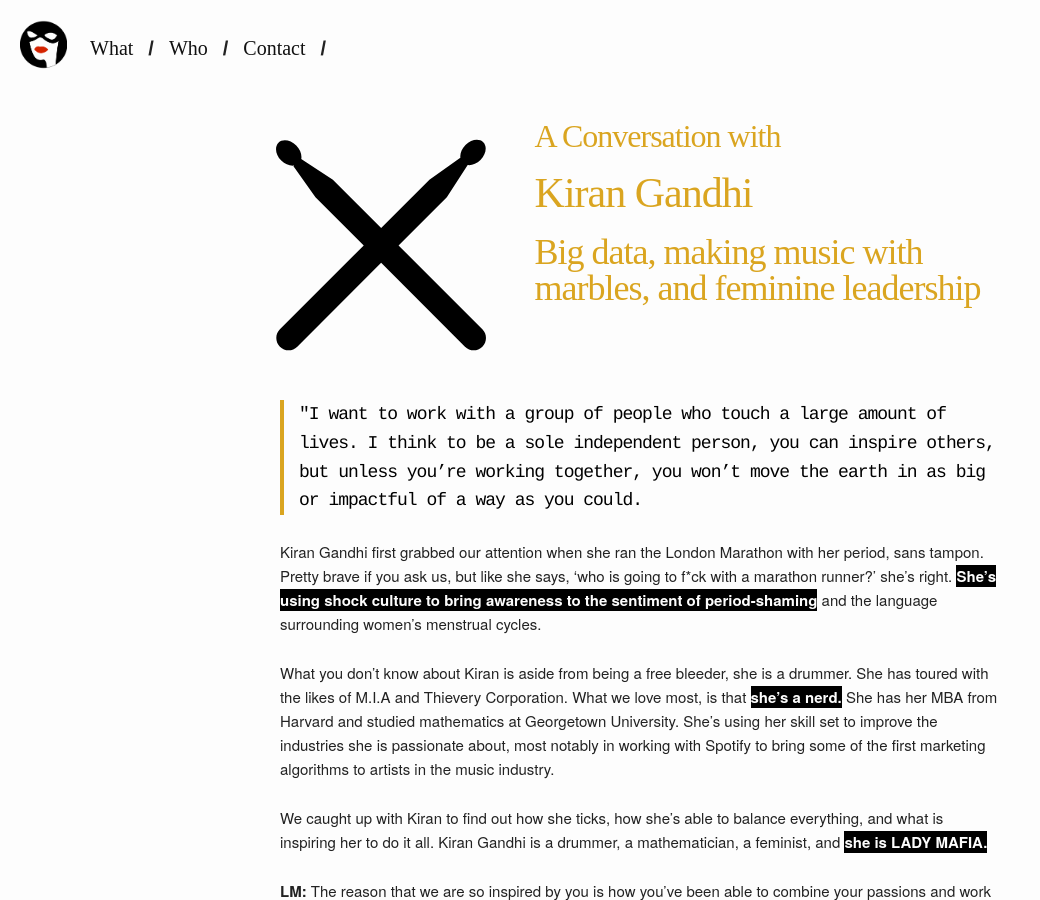
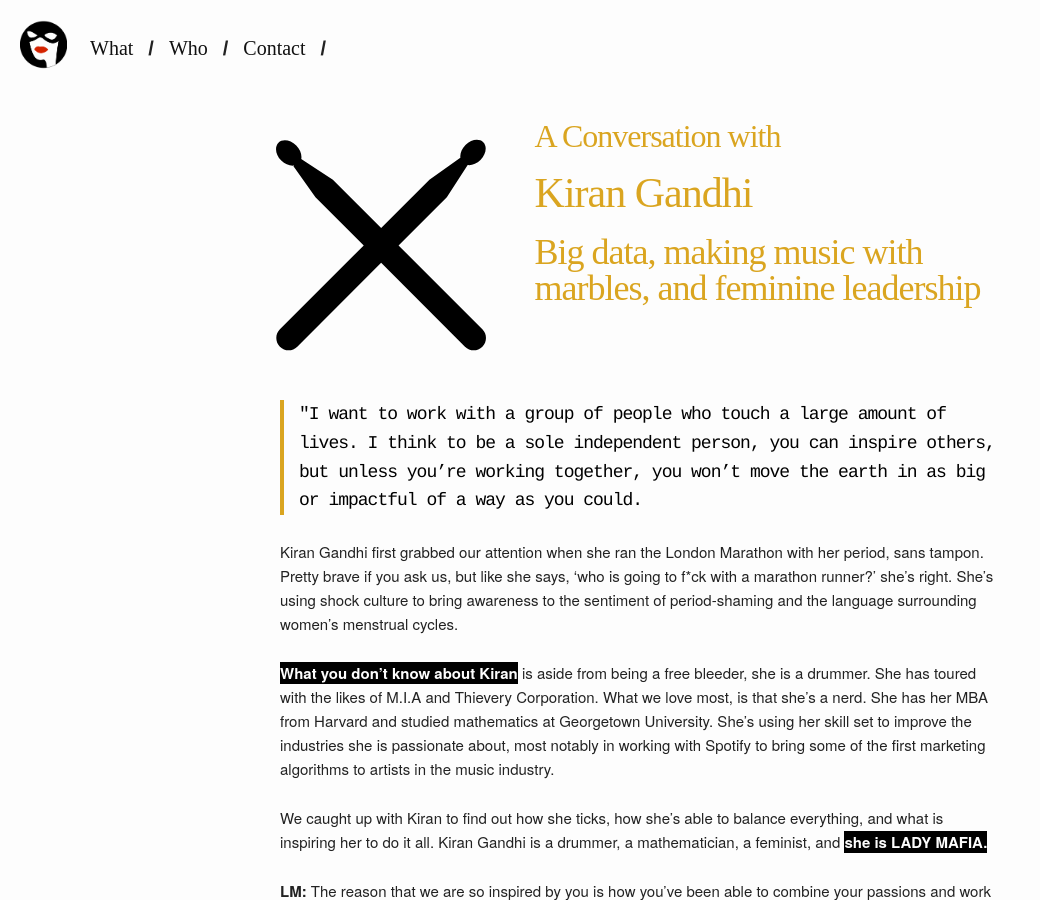
Before and after one commit to SarahBump/LADYMAFIA, a Jekyll site: the page built from _posts/2015-11-15-Kiran.markdown, in a window 1280 px wide and 900 px high. Shown: the whole window, without its empty margins (0-1040 px from the left). Built offline with Jekyll 4.4.1, drawn with Linux system fonts in a browser that asks for light colours; nearby versions of some CDN libraries; some web fonts are replaced.

Commit message:
add emphasis

```diff
--- a/_posts/2015-11-15-Kiran.markdown
+++ b/_posts/2015-11-15-Kiran.markdown
@@ -12,9 +12,9 @@
 ---
 
 
-Kiran Gandhi first grabbed our attention when she ran the London Marathon with her period, sans tampon. Pretty brave if you ask us, but like she says, ‘who is going to f*ck with a marathon runner?’ she’s right. **_She’s using shock culture to bring awareness to the sentiment of period-shaming_** and the language surrounding women’s menstrual cycles.
+Kiran Gandhi first grabbed our attention when she ran the London Marathon with her period, sans tampon. Pretty brave if you ask us, but like she says, ‘who is going to f*ck with a marathon runner?’ she’s right. She’s using shock culture to bring awareness to the sentiment of period-shaming and the language surrounding women’s menstrual cycles.
 
-What you don’t know about Kiran is aside from being a free bleeder, she is a drummer. She has toured with the likes of M.I.A and Thievery Corporation. What we love most, is that **_she’s a nerd._** She has her MBA from Harvard and studied mathematics at Georgetown University. She’s using her skill set to improve the industries she is passionate about, most notably in working with Spotify to bring some of the first marketing algorithms to artists in the music industry.
+**_What you don’t know about Kiran_** is aside from being a free bleeder, she is a drummer. She has toured with the likes of M.I.A and Thievery Corporation. What we love most, is that she’s a nerd. She has her MBA from Harvard and studied mathematics at Georgetown University. She’s using her skill set to improve the industries she is passionate about, most notably in working with Spotify to bring some of the first marketing algorithms to artists in the music industry.
 
 We caught up with Kiran to find out how she ticks, how she’s able to balance everything, and what is inspiring her to do it all. Kiran Gandhi is a drummer, a mathematician, a feminist, and **_she is LADY MAFIA._**
 
```
